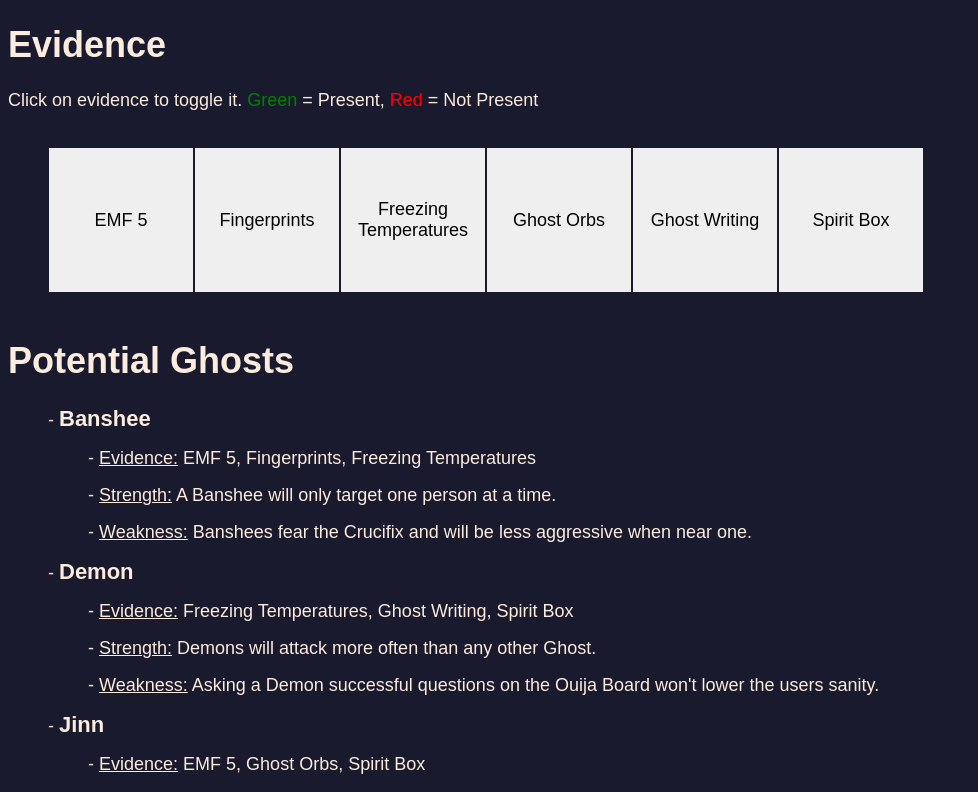
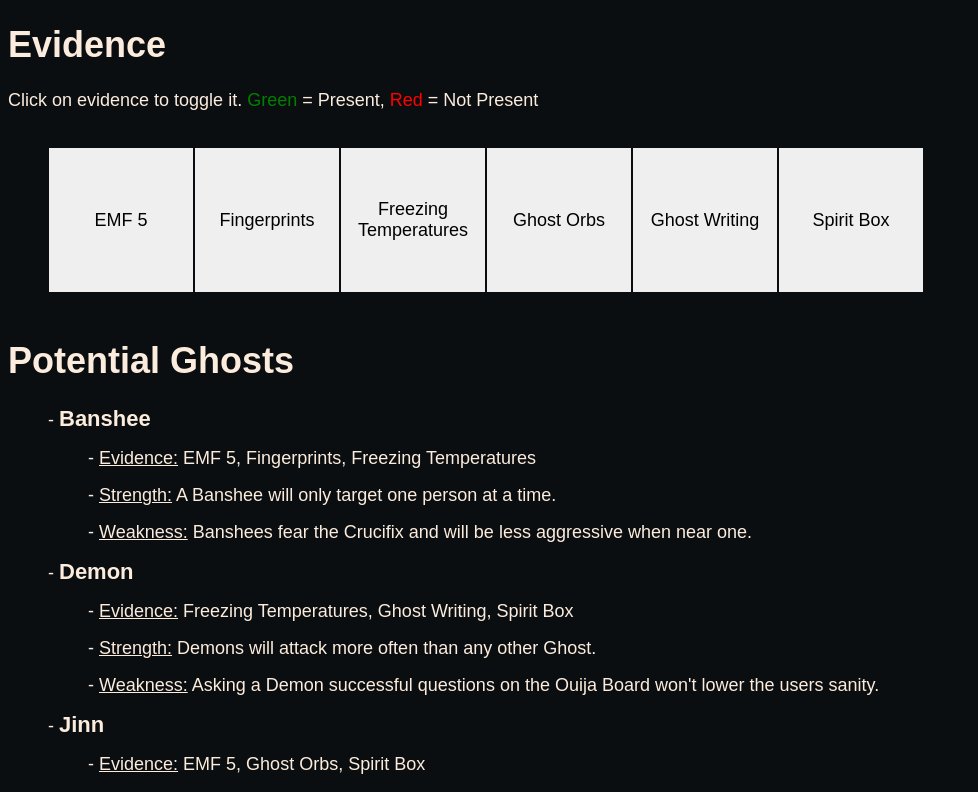
Before and after one commit to MysteryBlokHed/phasjournal, a Vue app: page / in a window 1280 px wide. Shown: the top 792 px of the page, without its empty margins (0-978 px from the left). Built offline with nearby package versions, Linux system fonts and the light colour scheme.

Commit message:
Update background-color

```diff
--- a/src/App.vue
+++ b/src/App.vue
@@ -76,7 +76,7 @@
 
 <style>
 body {
-  background-color: #1a1a2e;
+  background-color: #0b0e11;
   font-size: 1.125rem;
 }
 
```
